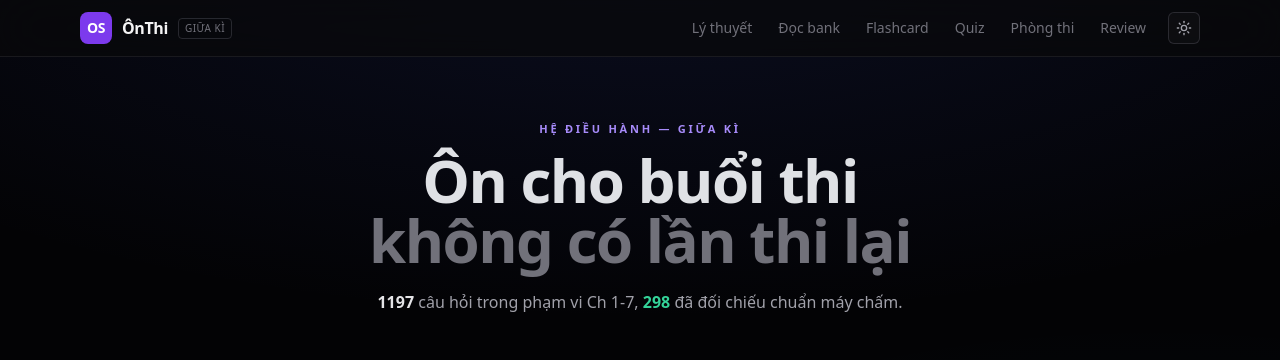
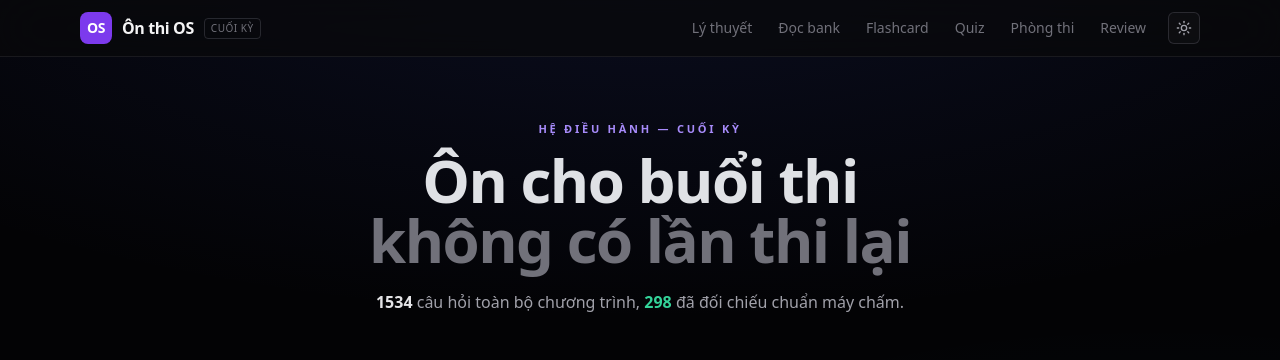
Before and after one commit to HaniHani2615/OS, a Next.js app in the folder web/: page / in a window 1280 px wide. Shown: the top 360 px of the page. Built offline with nearby package versions, Linux system fonts and the light colour scheme.

Commit message:
ui: doi ten hien thi thanh 'On thi OS cuoi ky', cap nhat phu de toan bo chuong

```diff
--- a/web/src/app/layout.tsx
+++ b/web/src/app/layout.tsx
@@ -8,7 +8,7 @@ import "./globals.css";
 const inter = Inter({ subsets: ["latin", "vietnamese"], variable: "--font-inter" });
 
 export const metadata: Metadata = {
-  title: "Ôn thi OS · Giữa kì",
+  title: "Ôn thi OS cuối kỳ",
   description: "Hệ thống ôn tập Hệ điều hành – Flashcard, Quiz, Phòng thi.",
 };
 
@@ -29,9 +29,9 @@ export default function RootLayout({ children }: { children: React.ReactNode })
               <span className="grid h-8 w-8 flex-shrink-0 place-items-center rounded-lg bg-violet-600 text-sm font-bold text-white">
                 OS
               </span>
-              <span className="text-zinc-100">ÔnThi</span>
+              <span className="text-zinc-100">Ôn thi OS</span>
               <span className="rounded border border-zinc-700/60 px-1.5 py-0.5 text-[10px] font-medium uppercase tracking-wider text-zinc-500">
-                giữa kì
+                cuối kỳ
               </span>
             </Link>
             <NavLinks />
--- a/web/src/app/page.tsx
+++ b/web/src/app/page.tsx
@@ -24,7 +24,7 @@ export default function HomePage() {
     <div className="space-y-12">
       <section className="pt-8 text-center">
         <p className="mb-3 text-[11px] font-semibold uppercase tracking-[0.25em] text-violet-400">
-          Hệ điều hành — Giữa kì
+          Hệ điều hành — Cuối kỳ
         </p>
         <h1 className="mx-auto max-w-3xl text-balance text-4xl font-bold tracking-tight md:text-6xl">
           Ôn cho buổi thi <span className="text-zinc-500">không có lần thi lại</span>
@@ -32,7 +32,7 @@ export default function HomePage() {
         <p className="mx-auto mt-5 max-w-xl text-balance text-zinc-400">
           {stats ? (
             <>
-              <b className="text-zinc-200">{stats.in_scope}</b> câu hỏi trong phạm vi Ch&nbsp;1-7,{" "}
+              <b className="text-zinc-200">{stats.total}</b> câu hỏi toàn bộ chương trình,{" "}
               <b className="text-emerald-400">{stats.verified_total}</b> đã đối chiếu chuẩn máy chấm.
             </>
           ) : (
```
